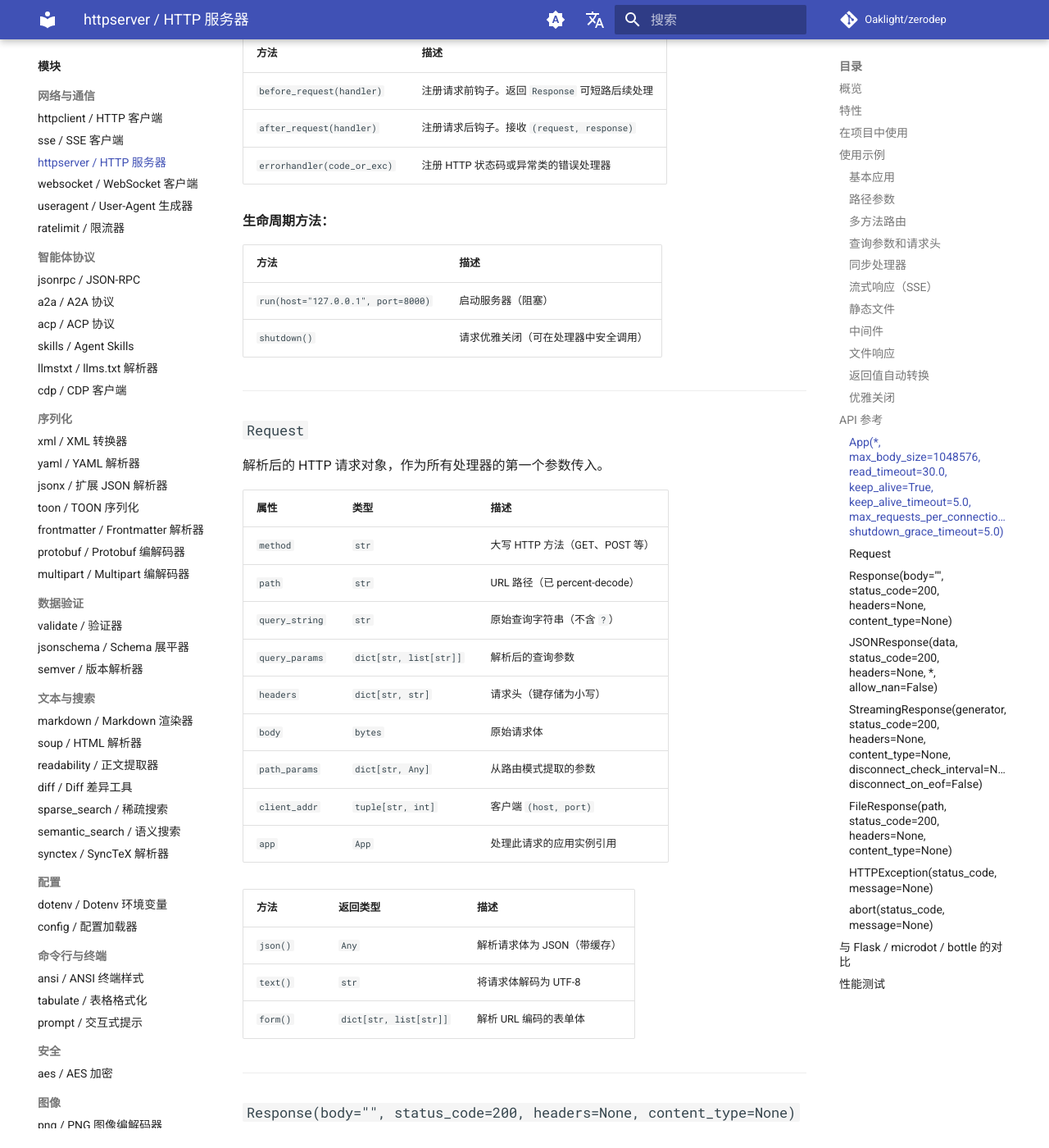
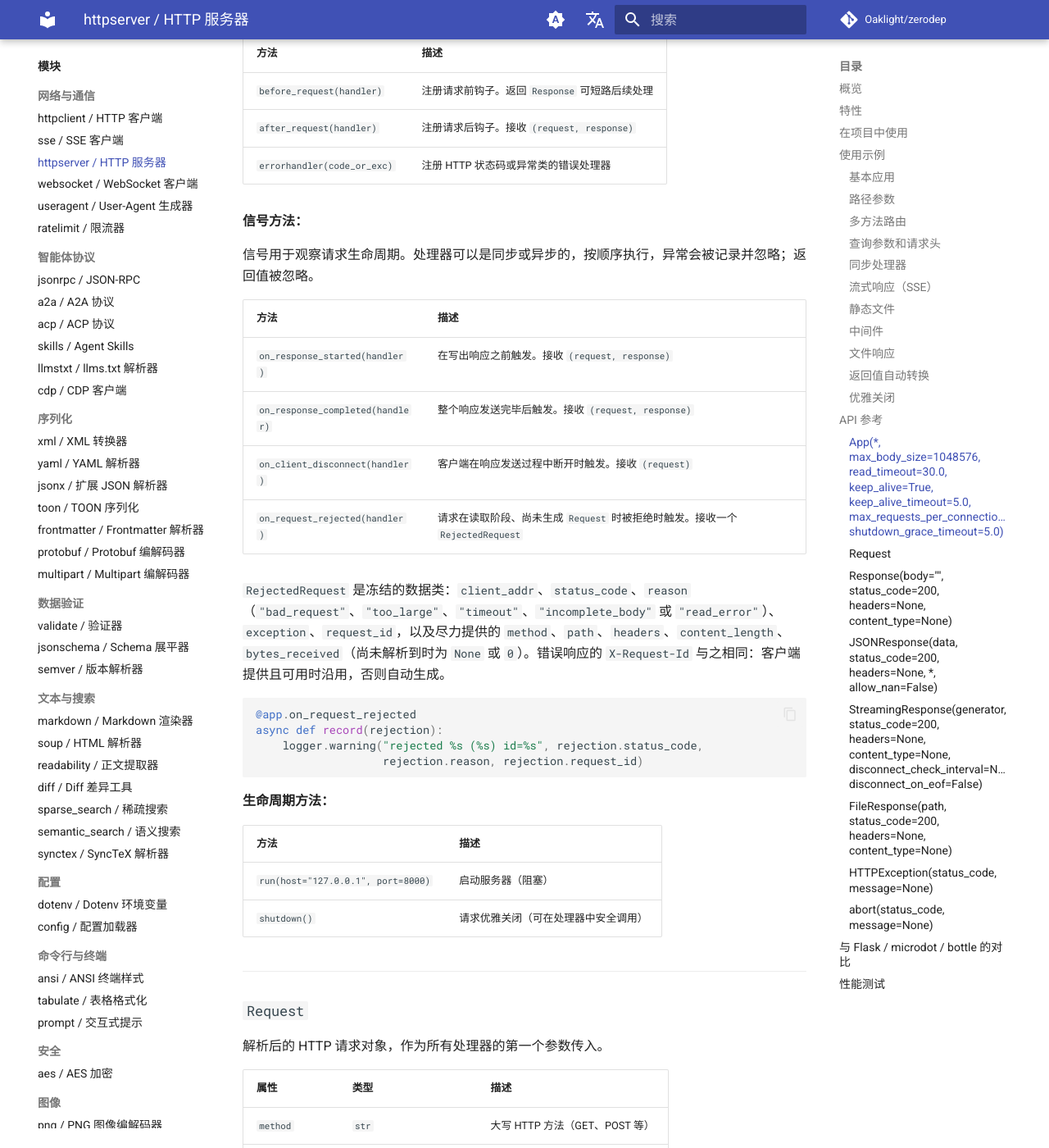
Before and after one commit to Oaklight/zerodep, an MkDocs documentation site: the page built from docs/modules/httpserver.md, in a window 1280 px wide and 1400 px high, scrolled down 6147 px. Shown: the whole window at 82% size. Built offline with MkDocs 1.6.1 and Material for MkDocs 9.7.7, drawn with Linux system fonts in a browser that asks for light colours; comment, search, counter and statistics services are not loaded.

Commit message:
docs(httpserver): document on_request_rejected and the signal family (#272)

````diff
--- a/docs/modules/httpserver.md
+++ b/docs/modules/httpserver.md
@@ -237,6 +237,26 @@ async def trigger_shutdown(request):
 | `after_request(handler)` | 注册请求后钩子。接收 `(request, response)` |
 | `errorhandler(code_or_exc)` | 注册 HTTP 状态码或异常类的错误处理器 |
 
+**信号方法：**
+
+信号用于观察请求生命周期。处理器可以是同步或异步的，按顺序执行，异常会被记录并忽略；返回值被忽略。
+
+| 方法 | 描述 |
+|------|------|
+| `on_response_started(handler)` | 在写出响应之前触发。接收 `(request, response)` |
+| `on_response_completed(handler)` | 整个响应发送完毕后触发。接收 `(request, response)` |
+| `on_client_disconnect(handler)` | 客户端在响应发送过程中断开时触发。接收 `(request)` |
+| `on_request_rejected(handler)` | 请求在读取阶段、尚未生成 `Request` 时被拒绝时触发。接收一个 `RejectedRequest` |
+
+`RejectedRequest` 是冻结的数据类：`client_addr`、`status_code`、`reason`（`"bad_request"`、`"too_large"`、`"timeout"`、`"incomplete_body"` 或 `"read_error"`）、`exception`、`request_id`，以及尽力提供的 `method`、`path`、`headers`、`content_length`、`bytes_received`（尚未解析到时为 `None` 或 `0`）。错误响应的 `X-Request-Id` 与之相同：客户端提供且可用时沿用，否则自动生成。
+
+```python
+@app.on_request_rejected
+async def record(rejection):
+    logger.warning("rejected %s (%s) id=%s", rejection.status_code,
+                   rejection.reason, rejection.request_id)
+```
+
 **生命周期方法：**
 
 | 方法 | 描述 |
````
Also changed, not shown: docs/changelog.md (+4 -0 lines), docs/modules/index.md (+3 -3 lines).
